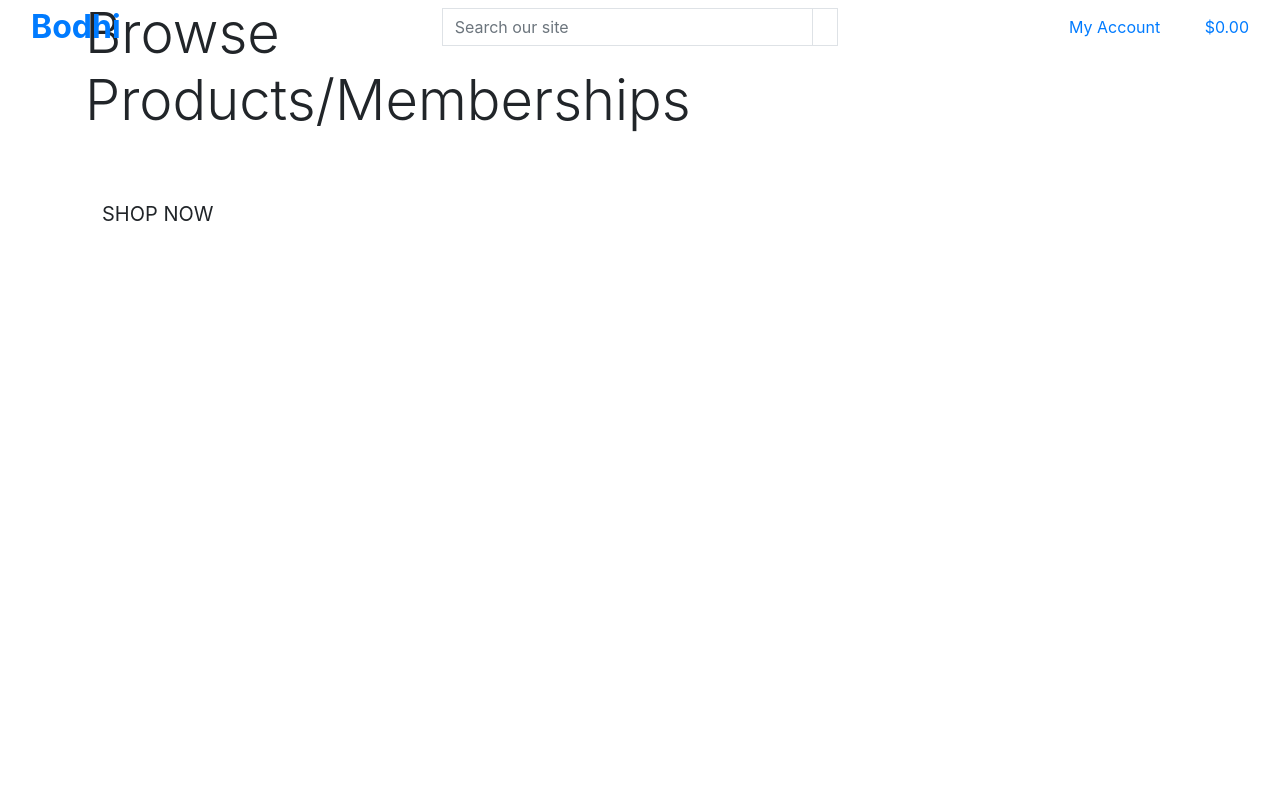
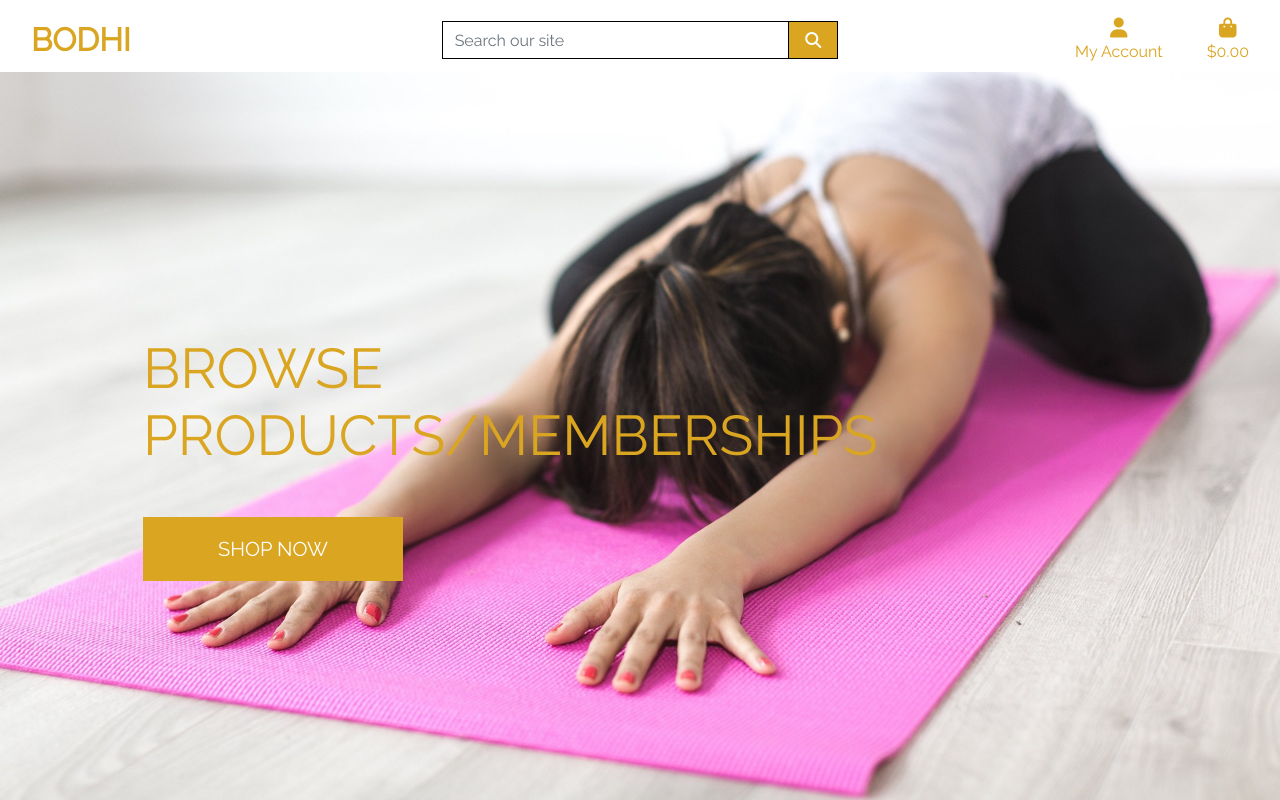
Before and after one commit to GreyWhite994/bodhi, a Django app: page / in a window 1280 px wide. Run offline with Django 3.2, Linux system fonts and the light colour scheme; some libraries are stand-ins or nearby versions.

Commit message:
Main page header/css complete

```diff
--- a/bodhi/settings.py
+++ b/bodhi/settings.py
@@ -147,6 +147,10 @@ USE_TZ = True
 # https://docs.djangoproject.com/en/3.2/howto/static-files/
 
 STATIC_URL = '/static/'
+STATICFILES_DIRS = (os.path.join(BASE_DIR, 'static'),)
+
+MEDIA_URL = '/media/'
+MEDIA_ROOT = os.path.join(BASE_DIR, 'media')
 
 # Default primary key field type
 # https://docs.djangoproject.com/en/3.2/ref/settings/#default-auto-field
--- a/bodhi/urls.py
+++ b/bodhi/urls.py
@@ -15,9 +15,11 @@ Including another URLconf
 """
 from django.contrib import admin
 from django.urls import path, include
+from django.conf import settings
+from django.conf.urls.static import static
 
 urlpatterns = [
     path('admin/', admin.site.urls),
     path('accounts/', include('allauth.urls')),
     path('', include('home.urls')),
-]
+] + static(settings.MEDIA_URL, document_root=settings.MEDIA_ROOT)
--- a/home/templates/home/index.html
+++ b/home/templates/home/index.html
@@ -13,7 +13,7 @@
     <div class="container h-100">
         <div class="row h-100">
             <div class="col-7 col-md-6 my-auto">
-                <h1 class="display-4 logo-font text-black">
+                <h1 class="display-4 logo-font text-gold">
                     Browse Products/Memberships
                 </h1>
                 <div class="my-5">
--- /dev/null
+++ b/static/css/base.css
@@ -0,0 +1,81 @@
+html {
+    height: 100%;
+}
+
+body {
+    background: url('/media/woman-2573216_1920.jpg') no-repeat center center fixed;
+    background-size: cover;
+    height: calc(100vh - 164px);
+    color: #555;
+    font-family: 'Raleway';
+}
+
+/* from Bulma */
+.icon {
+    align-items: center;
+    display: inline-flex;
+    justify-content: center;
+    height: 1.5rem;
+    width: 1.5rem;
+}
+
+.logo-font {
+    text-transform: uppercase;
+}
+
+.main-logo-link {
+    width: fit-content;
+}
+
+.shop-now-button {
+    background: goldenrod;
+    color: white;
+    min-width: 260px;
+}
+
+.btn-gold {
+    background: goldenrod;
+    color: white;
+}
+
+.shop-now-button:hover,
+.shop-now-button:active,
+.shop-now-button:focus,
+.btn-black:hover,
+.btn-black:active,
+.btn-black:focus {
+    background: #222;
+    color: white;
+}
+
+.text-gold {
+    color: goldenrod !important;
+}
+
+.border-black {
+    border: 1px solid black !important;
+}
+
+/* -------------------------------- Media Queries */
+
+/* Slightly larger container on xl screens */
+@media (min-width: 1200px) {
+  .container {
+    max-width: 80%;
+  }
+}
+
+/* fixed top navbar only on medium and up */
+@media (min-width: 992px) {
+    .fixed-top-desktop-only {
+        position: fixed;
+        top: 0;
+        right: 0;
+        left: 0;
+        z-index: 1030;
+    }
+
+    .header-container {
+        padding-top: 164px;
+    }
+}
--- a/templates/base.html
+++ b/templates/base.html
@@ -15,12 +15,15 @@
 
     {% block corecss %}
         <link rel="stylesheet" href="https://cdn.jsdelivr.net/npm/bootstrap@4.6.2/dist/css/bootstrap.min.css" integrity="sha384-xOolHFLEh07PJGoPkLv1IbcEPTNtaed2xpHsD9ESMhqIYd0nLMwNLD69Npy4HI+N" crossorigin="anonymous">
+        <link href="https://fonts.googleapis.com/css2?family=Raleway&display=swap" rel="stylesheet">
+        <link rel="stylesheet" href="{% static 'css/base.css' %}">
     {% endblock %}
 
     {% block extra_css %}
     {% endblock %}
 
     {% block corejs %}
+        <script src="https://kit.fontawesome.com/37a8c30be3.js" crossorigin="anonymous"></script>
         <script src="https://cdn.jsdelivr.net/npm/jquery@3.5.1/dist/jquery.min.js" integrity="sha256-9/aliU8dGd2tb6OSsuzixeV4y/faTqgFtohetphbbj0=" crossorigin="anonymous"></script>
         <script src="https://cdn.jsdelivr.net/npm/popper.js@1.16.1/dist/umd/popper.min.js" integrity="sha384-9/reFTGAW83EW2RDu2S0VKaIzap3H66lZH81PoYlFhbGU+6BZp6G7niu735Sk7lN" crossorigin="anonymous"></script>
         <script src="https://cdn.jsdelivr.net/npm/bootstrap@4.6.2/dist/js/bootstrap.min.js" integrity="sha384-+sLIOodYLS7CIrQpBjl+C7nPvqq+FbNUBDunl/OZv93DB7Ln/533i8e/mZXLi/P+" crossorigin="anonymous"></script>
@@ -33,10 +36,10 @@
   </head>
   <body>
     <header class="container-fluid fixed-top">
-        <div class="row">
+        <div id="topnav" class="row bg-white pt-lg-2 d-none d-lg-flex">
             <div class="col-12 col-lg-4 my-auto py-1 py-lg-0 text-center text-lg-left">
                 <a href="{% url 'home' %}" class="nav-link main-logo-link">
-                    <h2 class="logo-font text-black my-0"><strong>Bodhi</strong></h2>
+                    <h2 class="logo-font text-gold my-0"><strong>Bodhi</strong></h2>
                 </a>
             </div>
             <div class="col-12 col-lg-4 my-auto py-1 py-lg-0">
@@ -44,7 +47,7 @@
                     <div class="input-group w-100">
                         <input class="form-control border border-black rounded-0" type="text" name="q" placeholder="Search our site">
                         <div class="input-group-append">
-                            <button class="form-control btn btn-black border border-black rounded-0" type="submit">
+                            <button class="form-control btn btn-gold border border-black rounded-0" type="submit">
                                 <span class="icon">
                                     <i class="fas fa-search"></i>
                                 </span>
@@ -56,7 +59,7 @@
             <div class="col-12 col-lg-4 my-auto py-1 py-lg-0">
                 <ul class="list-inline list-unstyled text-center text-lg-right my-0">
                     <li class="list-inline-item dropdown">
-                        <a class="text-black nav-link" href="#" id="user-options" data-toggle="dropdown" aria-haspopup="true" aria-expanded="false">
+                        <a class="text-gold nav-link" href="#" id="user-options" data-toggle="dropdown" aria-haspopup="true" aria-expanded="false">
                             <div class="text-center">
                                 <div><i class="fas fa-user fa-lg"></i></div>
                                 <p class="my-0">My Account</p>
@@ -76,7 +79,7 @@
                         </div>
                     </li>
                     <li class="list-inline-item">
-                        <a class="{% if grand_total %}text-info font-weight-bold{% else %}text-black{% endif %} nav-link" href="">
+                        <a class="{% if grand_total %}text-info font-weight-bold{% else %}text-gold{% endif %} nav-link" href="">
                             <div class="text-center">
                                 <div><i class="fas fa-shopping-bag fa-lg"></i></div>
                                 <p class="my-0">
@@ -107,4 +110,6 @@
     {% block postloadjs %}
     {% endblock %}
 
+
   </body>
+</html>
```
Also changed, not shown: media/woman-2573216_1920.jpg (added).
